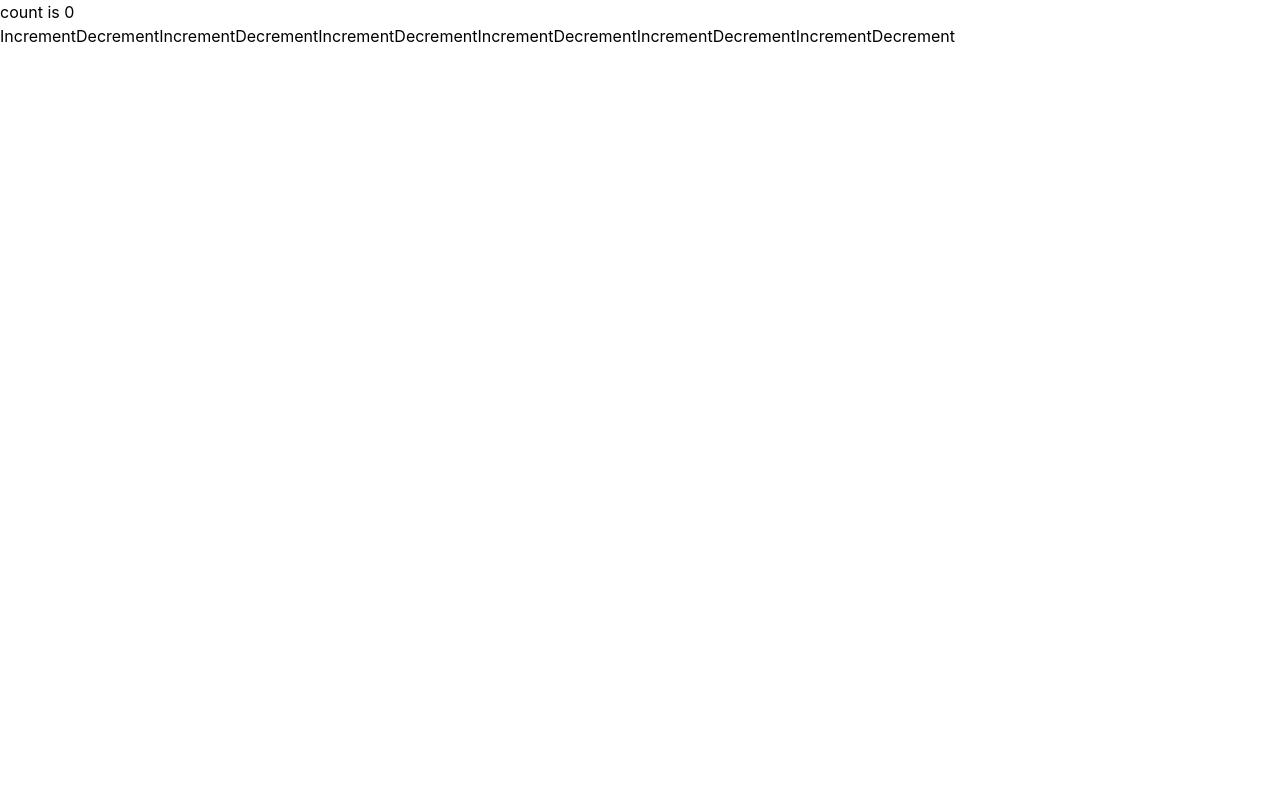
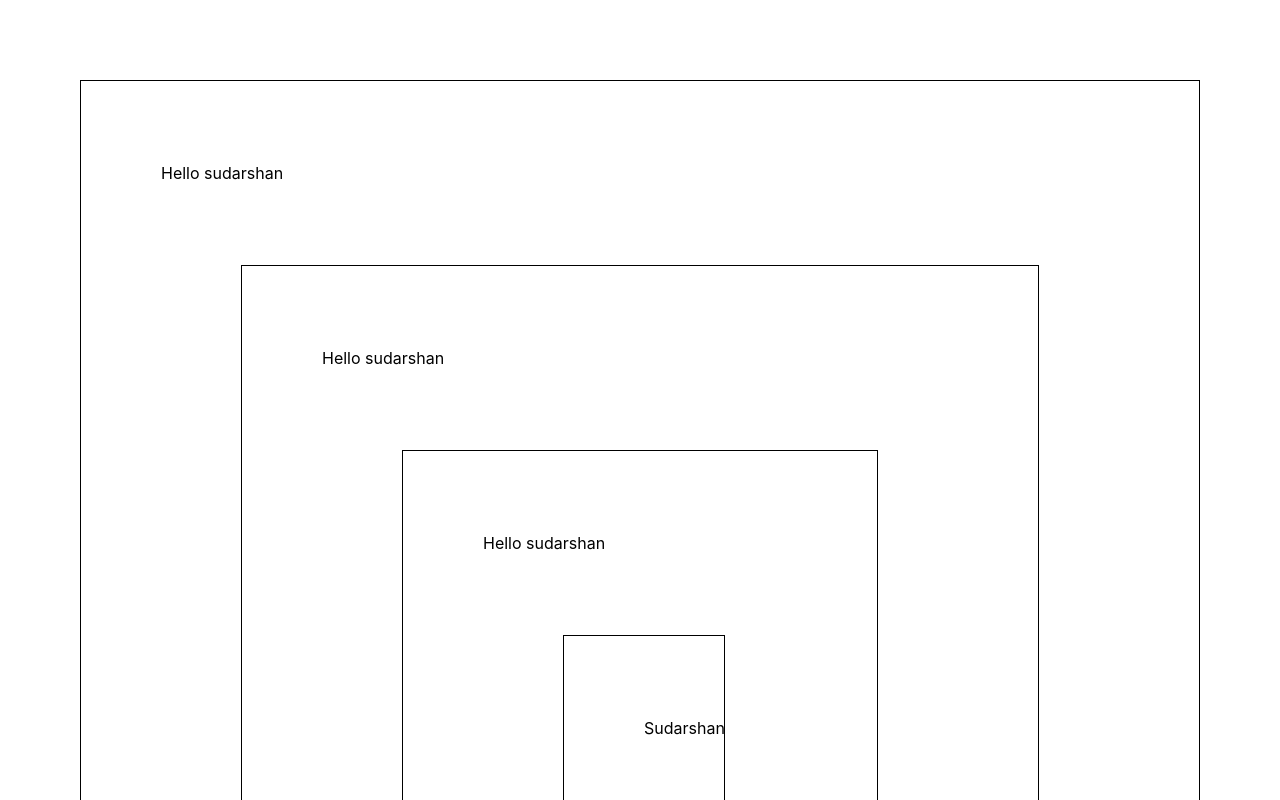
Before and after one commit to sudarshankhatri3/FullStack, a React app in the folder frontend/: page /full in a window 1280 px wide. Shown: the top 800 px of the page. Built offline with nearby package versions, Linux system fonts and the light colour scheme; the HTML template or start-up script is replaced by a standard one.

Commit message:
props drilling

```diff
--- a/frontend/src/App.jsx
+++ b/frontend/src/App.jsx
@@ -13,7 +13,7 @@ import DashBoard from "./pages/dashBoard.jsx";
 import Context from "./components/context.jsx";
 import VendorProduct from "./pages/vendorProduct.jsx";
 import VendorDetails from "./pages/vendorDetails.jsx";
-import FullExmp from "./services/usecontext.jsx";
+import ComponentA from "./services/componentA .jsx";
 
 const router = createBrowserRouter([
   {
@@ -38,7 +38,7 @@ const router = createBrowserRouter([
   },
   {
     path: "full",
-    element: <FullExmp/>,
+    element: <ComponentA/>,
   },
   {
     path: "vendorProduct",
--- a/frontend/src/pages/product.jsx
+++ b/frontend/src/pages/product.jsx
@@ -29,12 +29,12 @@ function Product() {
   return (
     <>
     <h3>products list </h3>
-    <div className="bg-amber-200  mt-5 p-10 grid lg:grid-cols-4 md:grid-cols-3 sm:grid-cols-2 gap-50">
+    <div className="bg-[#F3F3F6] min-h-screen mt-5 p-8 grid lg:grid-cols-4 md:grid-cols-3 sm:grid-cols-2 gap-50">
 
       {product.map((prod) => (
         <div
           key={prod.id}
-          className="bg-blue-800 w-50  h-70  border-b-blue-600 rounded-xl shadow-sm flex flex-col items-center gap-4"
+          className="bg-[#F3F3F6] w-90  h-96  border-b-blue-600 rounded-xl shadow-sm flex flex-col items-center gap-4"
         >
           <img
             src={prod.image}
--- a/frontend/src/services/cnt.jsx
+++ /dev/null
@@ -1,21 +0,0 @@
-import React from "react";
-import { useState } from "react";
-
-
-export default function Counter(){
-    const [count,setcount]=useState(0)
-
-    function increment(){
-        setcount(count+1)
-    }
-    function decrement(){
-        setcount(count-1)
-    }
-
-    return (
-        <>
-         <button onClick={increment}>Increment</button>
-         <button onClick={decrement}>Decrement</button>
-        </>
-    )
-}
--- /dev/null
+++ b/frontend/src/services/componentA .jsx
@@ -0,0 +1,22 @@
+import "../app.css"
+import React from "react";
+import { useState } from "react";
+import ComponentB from "./componentB";
+export default function ComponentA(){
+    const [name,setName]=useState("Sudarshan")
+
+
+    return (
+        <>
+          <div className="m-20 p-20 border">Hello sudarshan
+            <ComponentB  user={name}/>
+          </div>
+
+        </>
+
+
+
+
+    )
+
+}
--- /dev/null
+++ b/frontend/src/services/componentB.jsx
@@ -0,0 +1,11 @@
+import "../app.css"
+import ComponentC from "./componentC"
+
+export default function ComponentB(props){
+    return (
+         <div className="m-20 p-20 border">Hello sudarshan
+          <ComponentC user={props.user}/>
+
+         </div>
+    )
+}
--- /dev/null
+++ b/frontend/src/services/componentC.jsx
@@ -0,0 +1,9 @@
+import "../app.css"
+import ComponentD from "./componentD"
+export default function ComponentC(props){
+    return (
+         <div className="m-20 p-20 border">Hello sudarshan
+            <ComponentD user={props.user}/>
+         </div>
+    )
+}
--- /dev/null
+++ b/frontend/src/services/componentD.jsx
@@ -0,0 +1,8 @@
+import "../app.css"
+export default function ComponentD(props){
+    return (
+         <h1 className="m-20 p-20 border">{props.user}
+
+         </h1>
+    )
+}
--- a/frontend/src/services/counter.jsx
+++ /dev/null
@@ -1,16 +0,0 @@
-import React from "react";
-import { createContext } from "react";
-import { useState } from "react";
-
-
-
-export  const CounterContext=createContext(null)
-
-
-export const counterProvider=(props)=>{
-    const [count,setCount]=useState(0)
-    return <CounterContext.Provider value={count}>
-          <h1>Hello</h1>
-    </CounterContext.Provider>
-
-}
--- a/frontend/src/services/usecontext.jsx
+++ /dev/null
@@ -1,21 +0,0 @@
-import React from "react";
-import { useContext } from "react";
-import { CounterContext } from "./counter";
-import Counter from "./cnt";
-
-export default function FullExmp(){
-    const data=useContext(CounterContext)
-    console.log(data)
-
-    return (
-        <>
-          <h1>count is 0</h1>
-          <Counter/>
-          <Counter/>
-          <Counter/>
-           <Counter/>
-          <Counter/>
-          <Counter/>
-        </>
-    )
-}
```
